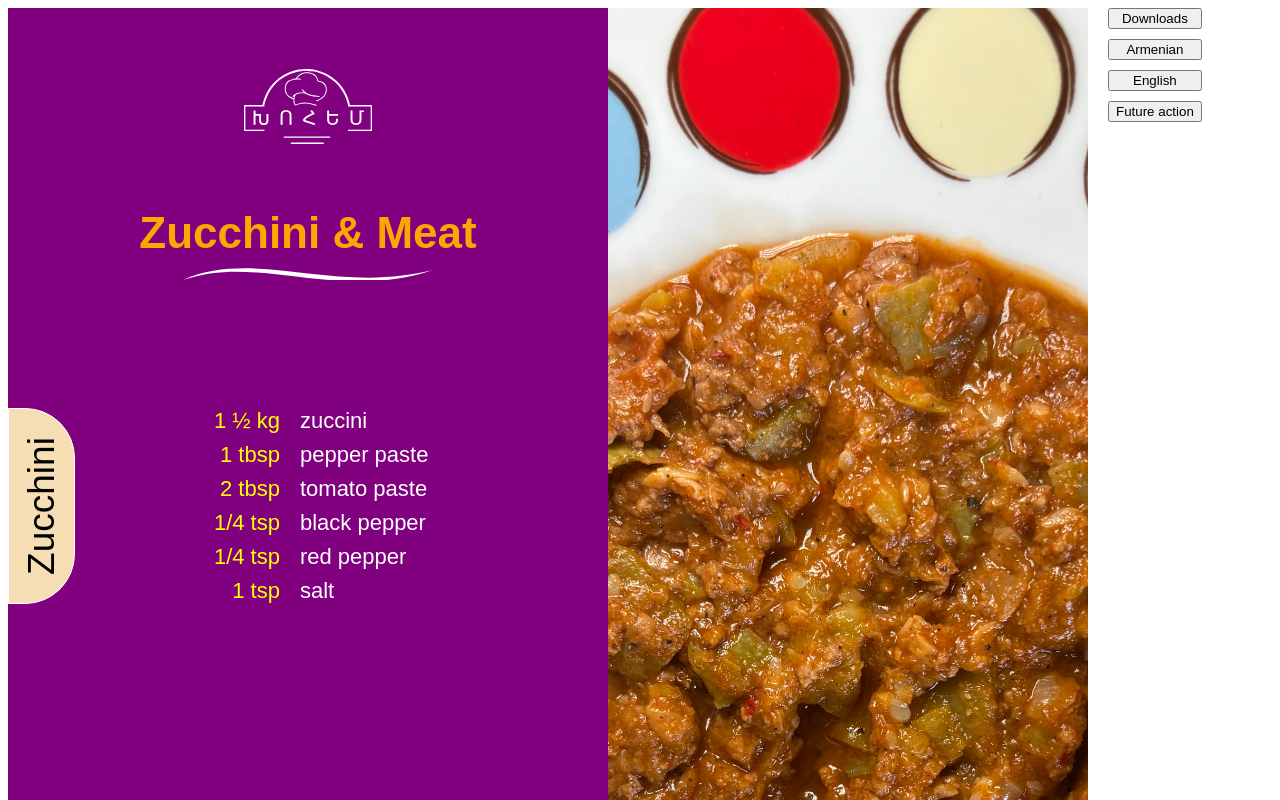
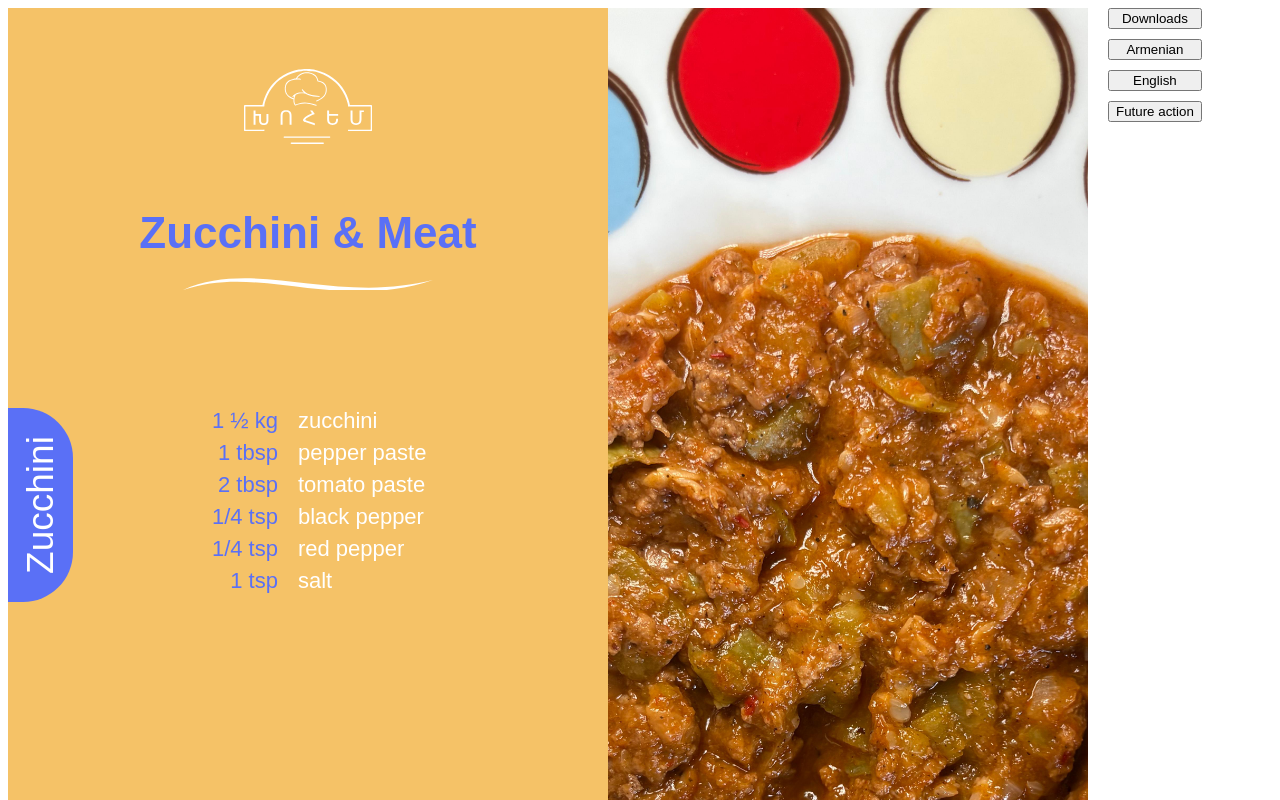
Before and after one commit to shantd9/khohem, an Angular app in the folder khohem-tools/: page / in a window 1280 px wide. Shown: the top 800 px of the page. Built offline with nearby package versions, Linux system fonts and the light colour scheme.

Commit message:
more alignments

```diff
--- a/khohem-tools/src/app/app.html
+++ b/khohem-tools/src/app/app.html
@@ -13,10 +13,10 @@
             </div>
 
             <div class="sections-wrapper">
-              @for (item of recipe.sections; track item) {
+              @for (item of recipe.sections; track item; let i = $index) {
                 <div class="section">
-                  <div class="section-title-wrapper">
-                    <span class="section-title">{{ language() === 'hy' ? item.sectionTitleHy : item.sectionTitle }}</span>
+                  <div class="section-title-wrapper {{i % 2 === 0 ? 'even': 'odd'}}">
+                    <span class="section-title {{i % 2 === 0 ? 'even': 'odd'}}">{{ language() === 'hy' ? item.sectionTitleHy : item.sectionTitle }}</span>
                   </div>
                   <app-ingredients-list [language]="language()" [ingredients]="item.ingredients"></app-ingredients-list>
                 </div>
--- a/khohem-tools/src/app/app.scss
+++ b/khohem-tools/src/app/app.scss
@@ -7,6 +7,7 @@
     width: 1080px;
     height: 1350px;
     background-color: purple;
+    background-color: rgb(245, 194, 103);
 
     $left-part-width: 600px;
     $title-height: 200px;
@@ -35,46 +36,35 @@
           display: flex;
           gap: 65px;
           .section-title-wrapper {
-            border: 1px solid white;
             border-top-right-radius: 50px;
             border-bottom-right-radius: 50px;
-            background-color: wheat;
+            //background-color: wheat;
+            background-color: rgb(90, 112, 246);
             height: 194px;
             width: 65px;
             display: flex;
             justify-content: center;
             align-items: center;
+            &.odd {
+              background-color: white;
+            }
+            &.even {
+              background-color: rgb(90, 112, 246);
+            }
             .section-title {
               font-size: 37px;
               font-family: 'Mardoto', sans-serif;
-              color: black;
+              color: white;
               //transform: rotate(-90deg) translate(-95px, 0px)
               transform: rotate(-90deg);
               white-space: nowrap; /* prevents wrapping */
-            }
-          }
-          .ingredients-wrapper {
-            width: 100%;
-            display: flex;
-            flex-direction: column;
-            gap: 8px;
-            .ingredient {
-              display: flex;
-              gap: 20px;
-              $ingredient-unit-width: 150px;
-              .ingredient-unit {
-                color: yellow;
-                font-size: 22px;
-                width: $ingredient-unit-width;
-                text-align: right;
-                font-family: 'Mardoto', sans-serif;
+              &.odd {
+                color: rgb(90, 112, 246);
+
               }
+              &.even {
+                color: white;
 
-              .ingredient-name {
-                color: white;
-                font-size: 22px;
-                width: calc(100% - $ingredient-unit-width);
-                font-family: 'Mardoto', sans-serif;
               }
             }
           }
--- a/khohem-tools/src/app/shared/interfaces/ingredient.ts
+++ b/khohem-tools/src/app/shared/interfaces/ingredient.ts
@@ -14,7 +14,7 @@ export enum IngredientKey {
   StrawberryJelly = 'strawberry_jelly',
   HotWater = 'hot_water',
   ApricotJam = 'apricot_jam',
-  Zuccini = 'zuccini',
+  Zucchini = 'zucchini',
   PepperPaste = 'pepper_paste',
   TomatoPaste = 'tomato_paste',
   BlackPepper = 'black_pepper',
@@ -39,7 +39,7 @@ export const IngredientNames: Record<IngredientKey, { en: string; hy: string }>
   [IngredientKey.StrawberryJelly]: { en: 'strawberry jelly', hy: 'ելակի ճելօ' },
   [IngredientKey.HotWater]: { en: 'hot water', hy: 'տաք ջուր' },
   [IngredientKey.ApricotJam]: { en: 'apricot jam', hy: 'ծիրանի անուշ' },
-  [IngredientKey.Zuccini]: { en: 'zuccini', hy: 'դդում'},
+  [IngredientKey.Zucchini]: { en: 'zucchini', hy: 'դդում'},
   [IngredientKey.PepperPaste]: { en: 'pepper paste', hy: 'պղպեղի խիւս' },
   [IngredientKey.TomatoPaste]: { en: 'tomato paste', hy: 'լոլիկի խիւս' },
   [IngredientKey.BlackPepper]: { en: 'black pepper', hy: 'սեւ պղպեղ' },
--- a/khohem-tools/src/app/ui/database/ttoum.ts
+++ b/khohem-tools/src/app/ui/database/ttoum.ts
@@ -10,7 +10,7 @@ export const ttoum: Recipe =  {
       sectionTitle: 'Zucchini',
       sectionTitleHy: 'Դդում',
       ingredients: [
-        { quantity: "1 ½", unit: UnitKey.Kilogram, ingredient: IngredientKey.Zuccini },
+        { quantity: "1 ½", unit: UnitKey.Kilogram, ingredient: IngredientKey.Zucchini },
         { quantity: "1", unit: UnitKey.Tablespoon, ingredient: IngredientKey.PepperPaste },
         { quantity: "2", unit: UnitKey.Tablespoon, ingredient: IngredientKey.TomatoPaste },
         { quantity: "1/4", unit: UnitKey.Teaspoon, ingredient: IngredientKey.BlackPepper },
--- a/khohem-tools/src/app/ui/ingredients-list/ingredients-list.scss
+++ b/khohem-tools/src/app/ui/ingredients-list/ingredients-list.scss
@@ -7,8 +7,9 @@
     display: flex;
     gap: 20px;
     $ingredient-unit-width: 150px;
+    height: 24px;
     .ingredient-unit-and-name {
-      color: yellow;
+      color: rgb(90, 112, 246);
       font-size: 22px;
       width: $ingredient-unit-width;
       text-align: right;
--- a/khohem-tools/src/app/ui/recipe-title/recipe-title.scss
+++ b/khohem-tools/src/app/ui/recipe-title/recipe-title.scss
@@ -5,11 +5,12 @@
   gap: 8px;
 }
 .recipe-title {
-  color: orange;
+  color: rgb(90, 112, 246);
   text-align: center;
   font-size: 44px;
   font-family: 'Mardoto', sans-serif;
   font-weight: bold;
+  height: 60px;
 }
 
 .under-title-wrapper {
```
